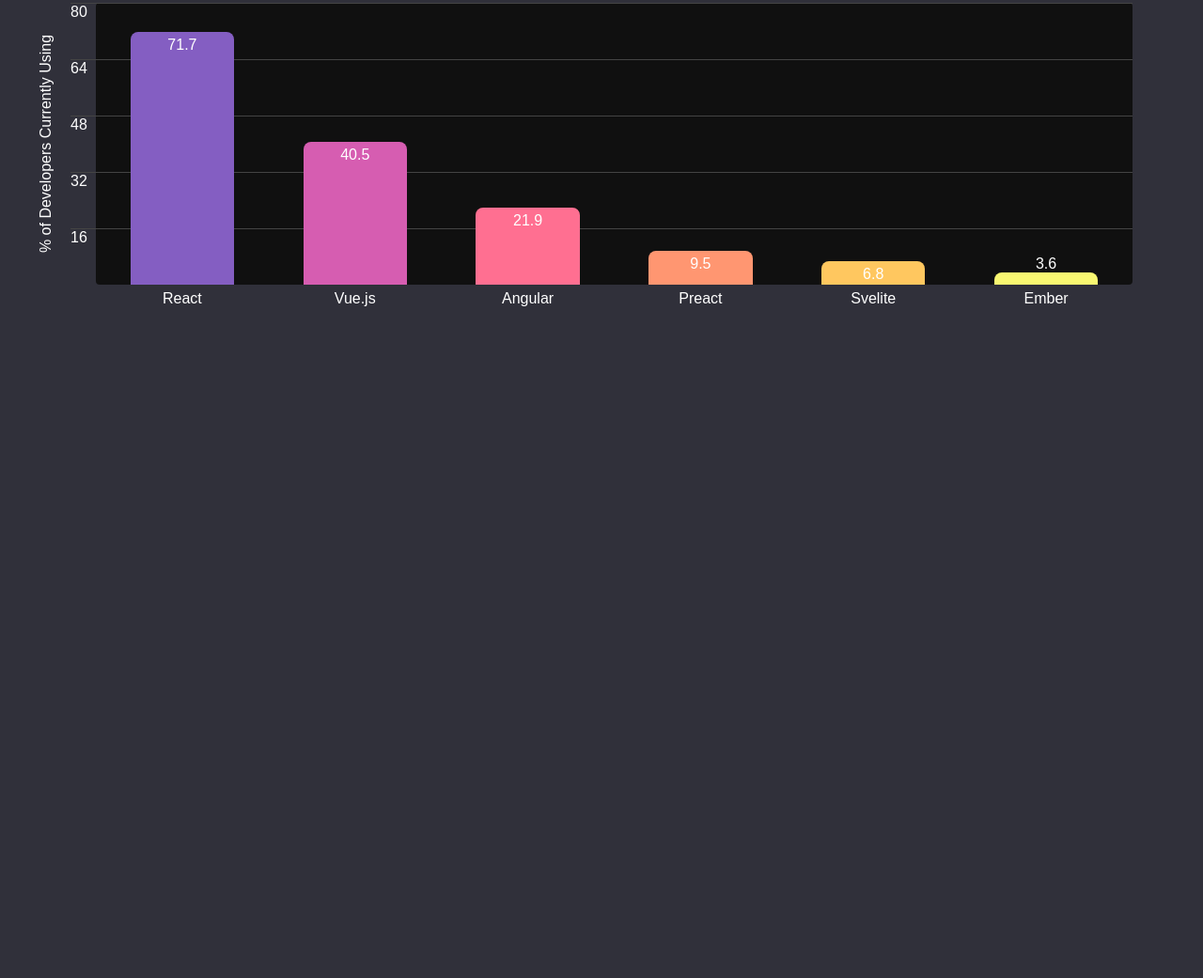
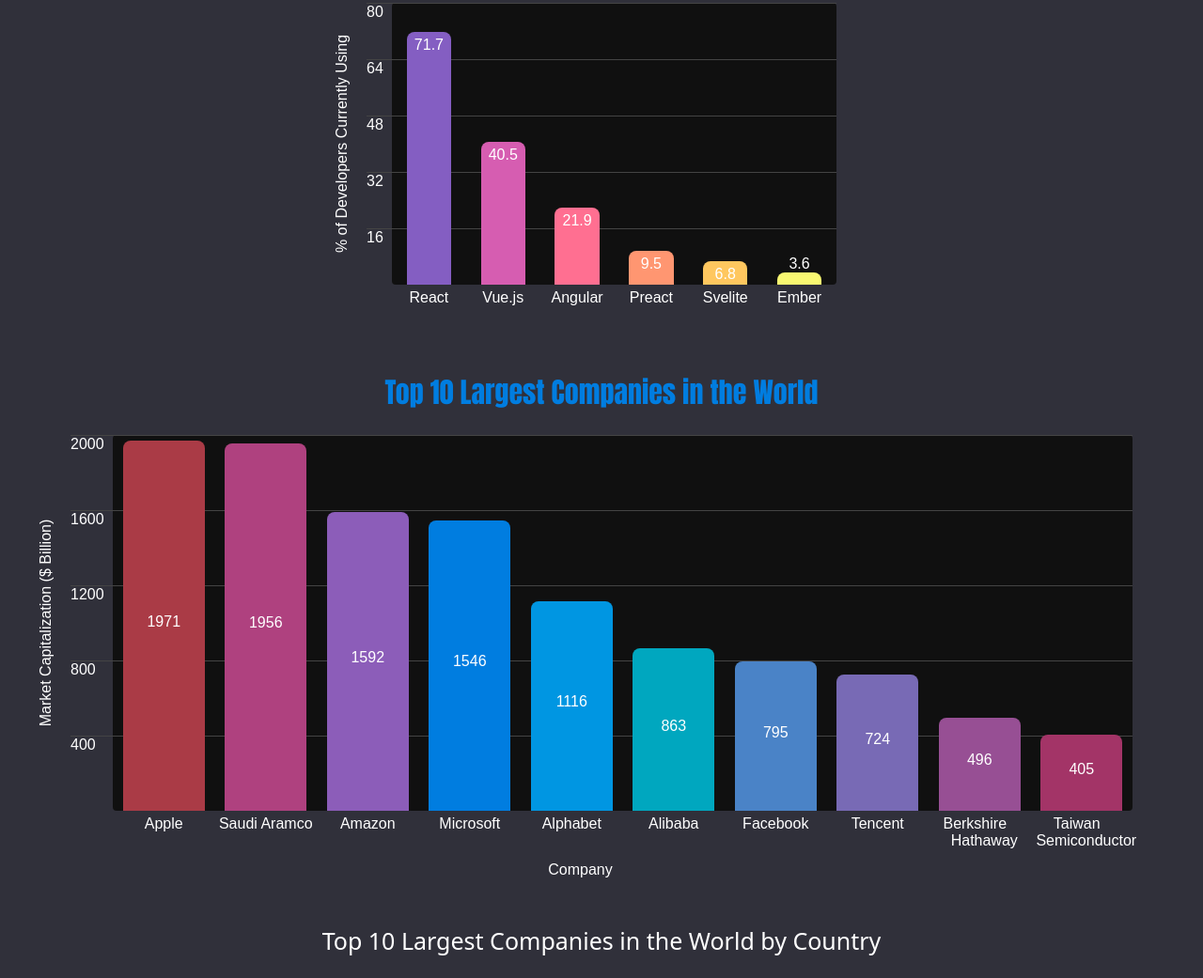
Before and after one commit to ahSOLO/Bar-Chart-Lib, a website: page index.html in a window 1280 px wide. Shown: the part 87-1128 px from the top of the page at 94% size. Before the commit the page ends 800 px from the top, so only its background shows below. Drawn offline with nearby package versions, Linux system fonts and the light colour scheme.

Commit message:
Demo page, final edits

```diff
--- a/barchartscript.js
+++ b/barchartscript.js
@@ -5,12 +5,33 @@
 
 // Demo
 drawBarChart({"React": 71.7, "Vue.js": 40.5, "Angular": 21.9, "Preact": 9.5, "Svelite": 6.8, "Ember": 3.6},
-  {valuePosition: "top", barColors: pal1, labelColor: "#FFFFFF",
-   barWidth: "60%", yAxis: "% of Developers Currently Using", title:"Most Popular Front-End Frameworks"},
+  {valuePosition: "top", barColors: pal1, labelColor: "#FFFFFF", defaultWidth: 500, autoWidth: "off", barWidth: "60%",
+  yAxis: "% of Developers Currently Using", title:"Most Popular Front-End Frameworks"},
   $("body"));
+
+$("body").append("<br>")
+
+drawBarChart({"Apple": 1971, "Saudi Aramco": 1956, "Amazon": 1592, "Microsoft": 1546, "Alphabet": 1116, "Alibaba": 863, "Facebook": 795, "Tencent": 724, "Berkshire Hathaway": 496, "Taiwan Semiconductor": 405},
+  {valuePosition: "middle", barColors: pal3, labelColor: "#FFFFFF", chartHeight: 400, barWidth: "80%", yAxis: "Market Capitalization ($ Billion)",
+  xAxis: "Company", title:"Top 10 Largest Companies in the World", titleFont: "impact", titleFontSize: "30px", titleColor: "#007DE0"},
+  $("body"));
+
+$("body").append("<br><br><br>")
+
+drawBarChart({"United States":{"Apple": 1971, "Amazon": 1592, "Microsoft": 1546, "Alphabet": 1116, "Facebook": 795, "Berkshire Hathaway": 496}, "Saudi Arabia":{"Saudi Aramco": 1956}, "China":{"Alibaba": 863, "Tencent": 724}, "Taiwan":{"Taiwan Semiconductor": 405}},
+  {valuePosition: "middle", barColors: ["#002868", "#BF0A30", "#002868", "#BF0A30", "#002868", "#BF0A30", "#006C35", "#df2407", "#9b870c", "#000097"],
+  labelColor: "#FFFFFF", chartHeight: 600, defaultWidth: 900, autoWidth: "off", barWidth: "95%",
+  yAxis: "Market Capitalization ($ Billion)", xAxis: "Country", title:"Top 10 Largest Companies in the World by Country", titleFont: "Sans", titleFontSize: "25px"},
+  $("body"));
+
 
 // Main bar chart creation function
 function drawBarChart(data, options, element){ // TO DO: Make options an optional variable
+
+  // Instance tracker (if multiple charts are on the same page)
+  let instance = 0;
+  while ( $("#bc_id_"+instance.toString()).length > 0) instance++;
+  let ins = instance.toString();
 
   // General Variables
   let values = Object.values(data);
@@ -94,7 +115,7 @@
 
   // Lay down HTML for chart, axes and title
   function createChart(){
-    element.prepend('<div id="bar-chart-lib"><div id="chart-title"><p>Bar Chart Title</p></div><div id="chart"><span id="y-axis-label">'
+    element.eq(0).append('<div class="bar-chart-lib" id="bc_id_'+ins+'"><div id="chart-title"><p>Bar Chart Title</p></div><div id="chart"><span id="y-axis-label">'
       +yAxisLabel+'</span><ul id="axis-ticks"><li><span>'
       +axis1+'</span></li><li><span>'
       +axis2+'</span></li><li><span>'
@@ -103,9 +124,9 @@
       +axis5+'</span></li></ul><ul id="bars"></ul><span id="x-axis-label">'
       +xAxisLabel+'</span></div></div>');
     // set space between ticks
-    $('#bar-chart-lib #axis-ticks li').height(chartHeight/5 - 1);
+    $('#bc_id_'+ins+' #axis-ticks li').height(chartHeight/5 - 1);
     // Center y-axis label
-    $('#bar-chart-lib #y-axis-label').css("top", chartHeight/2+"px");
+    $('#bc_id_'+ins+' #y-axis-label').css("top", chartHeight/2+"px");
   }
 
   // Create bars and assign height based on % of total data value
@@ -119,19 +140,19 @@
         barHeight = (Object.values(value)[0] / maxValue) * chartHeight / chartOverreach
         heightTotal = barHeight;
         // create first bar along with category name
-        $("#bar-chart-lib #bars").append('<li><div class="bar"><span class=bar-value>'+Object.keys(value)[0] + ": " + Object.values(value)[0] +'</span></div><span class=bar-title>'+property+'</span></li>')
+        $('#bc_id_'+ins+' #bars').append('<li><div class="bar"><span class=bar-value>'+Object.keys(value)[0] + ": " + Object.values(value)[0] +'</span></div><span class=bar-title>'+property+'</span></li>')
         // Set height of first bar
-        $("#bar-chart-lib .bar").eq(index).height(barHeight);
+        $('#bc_id_'+ins+' .bar').eq(index).height(barHeight);
         // Start loop for creation of subsequent bars
-        for (i = 1; i < Object.values(value).length; i++){
+        for (i = 1; i < Object.keys(value).length; i++){
           // Remove smooth corners on previous bar
-          $("#bar-chart-lib .bar").eq(index).css({"border-radius": "0px", "-webkit-border-radius": "0px", "-moz-border-radius": "0px"})
+          $('#bc_id_'+ins+' .bar').eq(index).css({"border-radius": "0px", "-webkit-border-radius": "0px", "-moz-border-radius": "0px"})
           // Create subsequent bar
-          $("#bar-chart-lib #bars li").append('<div class="bar"><span class=bar-value>'+Object.keys(value)[i] + ": " + Object.values(value)[i] +'</span></div>').height(chartHeight)
+          $('#bc_id_'+ins+' #bars li').eq(-1).append('<div class="bar"><span class=bar-value>'+Object.keys(value)[i] + ": " + Object.values(value)[i] +'</span></div>').height(chartHeight)
           index++;
           // Assign height to subsequent bar
           barHeight = (Object.values(value)[i] / maxValue) * chartHeight / chartOverreach;
-          $("#bar-chart-lib .bar").eq(index).height(barHeight)
+          $('#bc_id_'+ins+' .bar').eq(index).height(barHeight)
             // start the subsequent bars where the previous bar ended
             .css("bottom", heightTotal);
           heightTotal+=barHeight;
@@ -140,32 +161,34 @@
       // If bar data is a number
       else {
         // Create bar along with category name
-        $("#bar-chart-lib #bars").append('<li><div class="bar"><span class=bar-value>'+value+'</span></div><span class=bar-title>'+property+'</span></li>')
+        $('#bc_id_'+ins+' #bars').append('<li><div class="bar"><span class=bar-value>'+value+'</span></div><span class=bar-title>'+property+'</span></li>')
         // Set bar height
         barHeight = (value / maxValue) * chartHeight / chartOverreach
-        $("#bar-chart-lib .bar").eq(index).height(barHeight);
+        $('#bc_id_'+ins+' .bar').eq(index).height(barHeight);
       }
       index++;
     });
   // Set height for background behind bars
-  $("#bar-chart-lib #bars li").height(chartHeight);
+  $('#bc_id_'+ins+' #bars li').height(chartHeight);
+  // Set bar title location
+  $('#bc_id_'+ins+' .bar-title').css("top", chartHeight + 5);
   }
 
   // Position value text depending on chosen option: top, middle, or bottom
   function setValuePos(position){
     // top position
-    if (position === "top") $("#bar-chart-lib .bar-value").addClass("value-top");
+    if (position === "top") $('#bc_id_'+ins+' .bar-value').addClass("value-top");
     // middle position
     else if (position === "middle") {
-      $("#bar-chart-lib .bar-value").each(function() {
+      $('#bc_id_'+ins+' .bar-value').each(function() {
         height = $(this).parent().height();
         $(this).addClass("value-bottom").css("bottom", (height/2)-5+"px");
       });
     }
     // bottom position
-    else if (position === "bottom") $(".bar-value").addClass("value-bottom");
+    else if (position === "bottom") $('#bc_id_'+ins+' .bar-value').addClass("value-bottom");
     // If bar is too short, position the value above the bar instead.
-    $("#bar-chart-lib .bar-value").each(function() {
+    $('#bc_id_'+ins+' .bar-value').each(function() {
       height = $(this).parent().height();
       if (height < 25) $(this).removeClass(["value-top", "value-bottom"]).addClass("value-above");
     });
@@ -173,17 +196,17 @@
 
   // Set width and margins of chart and bar containers
   function setWidth(){
-    $("#bar-chart-lib #chart").width(chartWidth);
-    $("#bar-chart-lib #axis-ticks").width(axisTicksWidth);
-    $("#bar-chart-lib #axis-ticks li").css("padding-right", chartWidth);
-    $("#bar-chart-lib #bars").width(BarsTotalWidth);
-    $("#bar-chart-lib #bars li").width(BarsTotalWidth / length);
-    $("#bar-chart-lib #x-axis-label").width(BarsTotalWidth);
+    $('#bc_id_'+ins+' #chart').width(chartWidth);
+    $('#bc_id_'+ins+' #axis-ticks').width(axisTicksWidth);
+    $('#bc_id_'+ins+' #axis-ticks li').css("padding-right", chartWidth);
+    $('#bc_id_'+ins+' #bars').width(BarsTotalWidth);
+    $('#bc_id_'+ins+' #bars li').width(BarsTotalWidth / length);
+    $('#bc_id_'+ins+' #x-axis-label').width(BarsTotalWidth);
   }
 
   // Set width of bars and space between bars
   function setBarSpacing(widthPercent){
-    $("#bar-chart-lib .bar")
+    $('#bc_id_'+ins+' .bar')
       .width(widthPercent)
       .css("margin-left", BarsTotalWidth * ((1 - parseFloat(widthPercent)/100)*0.5) / length )
   }
@@ -200,30 +223,30 @@
 
   // Set color of bars to a single color or individually according to an array of colors
   function setBarColors(color){
-    if (typeof color === "string") $("#bar-chart-lib .bar").css("background-color", color);
+    if (typeof color === "string") $('#bc_id_'+ins+' .bar').css("background-color", color);
     else if (Array.isArray(color)) $.each(color, function(index) {
-      $("#bar-chart-lib .bar").eq(index).css("background-color", color[index]);
+      $('#bc_id_'+ins+' .bar').eq(index).css("background-color", color[index]);
     });
   }
 
   // Set color of label text
   function setLabelColor(color){
-    $("#bar-chart-lib span").css("color", color);
+    $('#bc_id_'+ins+' span').css("color", color);
   }
 
   // Set title, font, fontsize and color of title
   function setTitle(title, font, size, color){
-    $("#bar-chart-lib #chart-title").text(title).css({"font-family":font, "font-size":size, "font-color":color});
+    $('#bc_id_'+ins+' #chart-title').text(title).css({"font-family":font, "font-size":size, "color":color});
   }
 
   // Set color of chart background
   function setBackgroundColor(color){
-    $('#bar-chart-lib #bars').css("background-color", color);
+    $('#bc_id_'+ins+' #bars').css("background-color", color);
   }
 
   // Animate chart bars
   function animateBars(){
-    $('#bar-chart-lib .bar').each( function(index, bar){
+    $('#bc_id_'+ins+' .bar').each( function(index, bar){
       let height = $(this).height();
       $(this).height(0).animate({"height": height}, 900)
     });
--- a/barchartstyles.css
+++ b/barchartstyles.css
@@ -5,7 +5,7 @@
   background: #30303A;
 }
 
-#bar-chart-lib #chart-title {
+.bar-chart-lib #chart-title {
   margin-top: 2em;
   display: block;
   text-align:center;
@@ -13,13 +13,13 @@
   line-height: 1;
 }
 
-#bar-chart-lib #chart {
+.bar-chart-lib #chart {
   margin: 30px auto 0;
   position: relative;
   display: block;
 }
 
-  #bar-chart-lib #axis-ticks {
+  .bar-chart-lib #axis-ticks {
     display: inline-block;
     height: 100%;
     margin: 0;
@@ -27,7 +27,7 @@
     border: 0;
   }
 
-    #bar-chart-lib #y-axis-label {
+    .bar-chart-lib #y-axis-label {
       float: left;
       position: relative;
       text-align: center;
@@ -41,7 +41,7 @@
       transform: rotate(-90deg);
     }
 
-    #bar-chart-lib #axis-ticks li {
+    .bar-chart-lib #axis-ticks li {
       text-align: left;
       list-style: none;
       height: 74px;
@@ -49,19 +49,19 @@
       position: relative;
     }
 
-     #bar-chart-lib #axis-ticks li span {
+     .bar-chart-lib #axis-ticks li span {
         position: absolute;
         top: 0;
       }
 
-      #bar-chart-lib #x-axis-label {
+      .bar-chart-lib #x-axis-label {
       display: inline-block;
       text-align: center;
       position: relative;
       top: 50px;
     }
 
-    #bar-chart-lib #bars {
+    .bar-chart-lib #bars {
     display: inline-block;
     background-color: #101010;
     -webkit-border-radius: 4px;
@@ -72,13 +72,13 @@
     border: 0;
   }
 
-    #bar-chart-lib #bars li {
+    .bar-chart-lib #bars li {
       display: table-cell;
       text-align: center;
       position: relative;
     }
 
-    #bar-chart-lib .bar {
+    .bar-chart-lib .bar {
     display: block;
     width: 70%;
     margin-left: auto;
@@ -90,37 +90,38 @@
     border-radius: 8px 8px 0px 0px;
   }
 
-    #bar-chart-lib .bar-value {
+    .bar-chart-lib .bar-value {
       text-align: center;
       left: 0;
       right: 0;
     }
 
-      #bar-chart-lib .value-above {
+      .bar-chart-lib .value-above {
         position: relative;
         top: -18px;
       }
 
-      #bar-chart-lib .value-top {
+      .bar-chart-lib .value-top {
         position: relative;
         top: 5px;
       }
 
-      #bar-chart-lib .value-bottom {
+      .bar-chart-lib .value-bottom {
         position: absolute;
         bottom: 5px;
       }
 
-    #bar-chart-lib .bar-title {
+    .bar-chart-lib .bar-title {
       width: 100%;
-      position: absolute;
-      bottom: -1.5em;
+      position: relative;
       left: 0;
       text-align: center;
       font-size: 16px;
+      margin-right: -10px;
+      margin-left: -10px;
     }
 
-#bar-chart-lib span {
+.bar-chart-lib span {
   color: white;
   font-family: Arial, Helvetica, sans-serif;
 }
```
